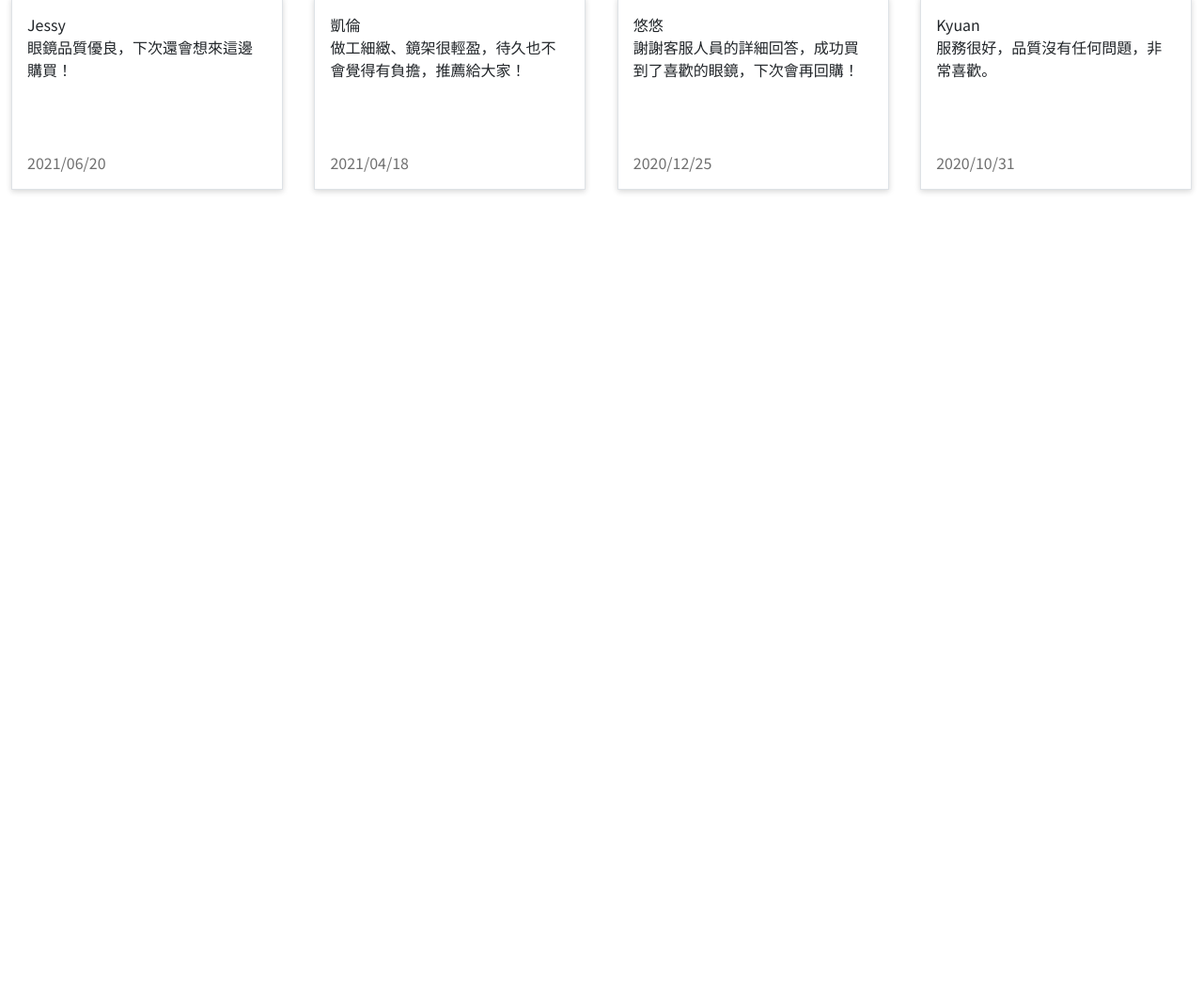
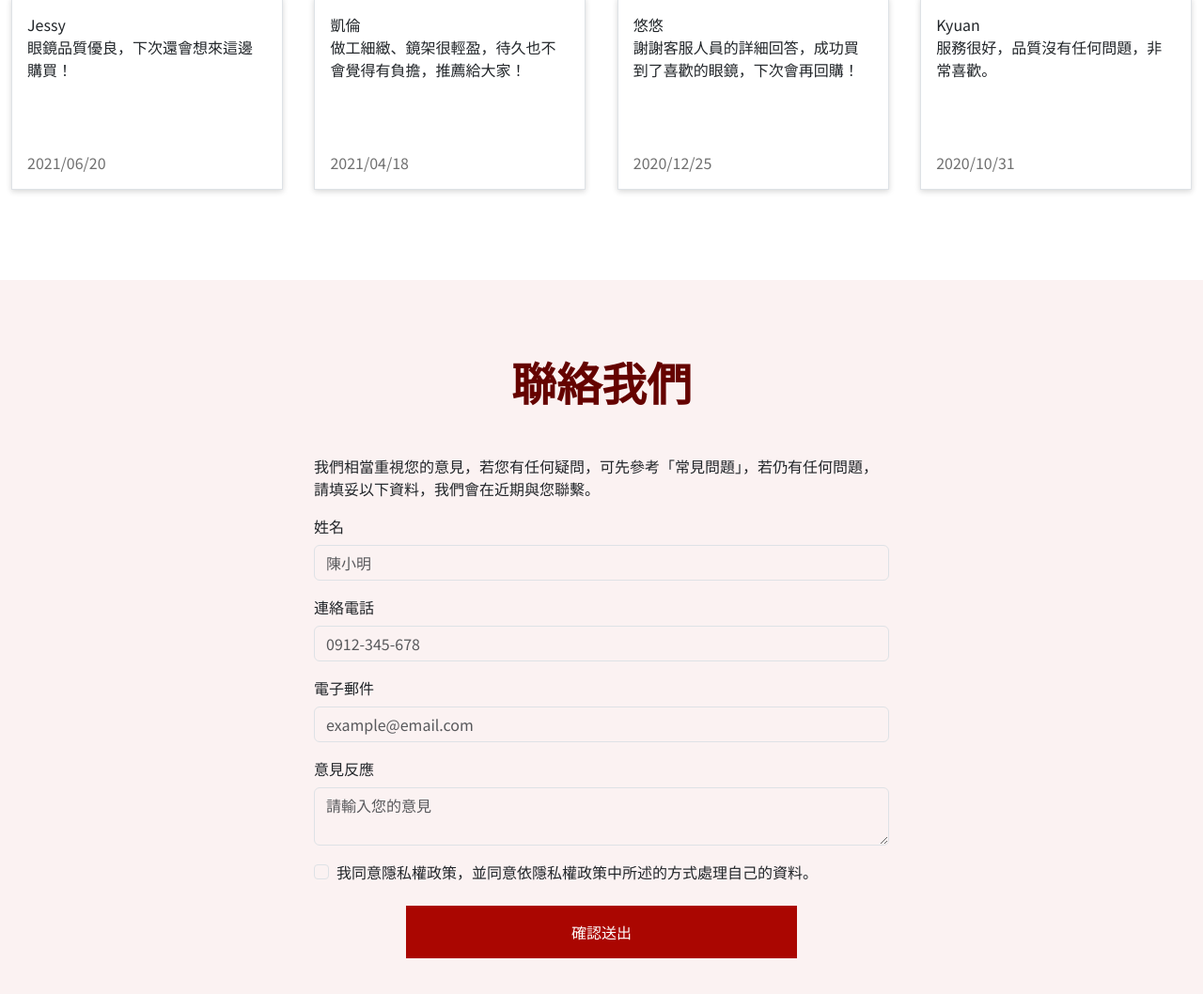
Before and after one commit to Afonguwu/2023-week3-4, a website built with Vite: page pages/index.html in a window 1280 px wide. Shown: the part 3151-4209 px from the top of the page at 94% size. Before the commit the page ends 3449 px from the top, so only its background shows below. Built offline with nearby package versions, Linux system fonts and the light colour scheme.

Commit message:
index/contact-us update

```diff
--- a/assets/scss/pages/_index.scss
+++ b/assets/scss/pages/_index.scss
@@ -186,3 +186,35 @@ section{
     }
   }
 }
+
+.contact-us{
+  background-color: $main-pink;
+  .container{
+    margin: 0 auto;
+    max-width: 348px;
+    @include pad{
+      max-width: 576px;
+    }
+    @include pc{
+      max-width: 636px;
+    }
+  }
+  form{
+    input,textarea{
+      background-color: $main-pink;
+    &:active{
+      background-color: #fff;
+    }
+  }
+  button{
+    width: 100%;
+    background-color: $main-red;
+    @include pad{
+      max-width: 336px;
+    }
+    @include pc{
+      max-width: 416px;
+    }
+  }
+  }
+}
--- a/pages/index.html
+++ b/pages/index.html
@@ -140,6 +140,35 @@
           </ul>
         </div>
       </section>
+      <section class="contact-us">
+        <div class="container">
+          <h2 class="text-center mb-4 mb-md-5">聯絡我們</h2>
+          <p>我們相當重視您的意見，若您有任何疑問，可先參考「常見問題」，若仍有任何問題，請填妥以下資料，我們會在近期與您聯繫。</p>
+          <form action="get">
+            <div class="mb-3">
+            <label class="form-label" for="name" >姓名</label>
+            <input class="form-control " type="text"  placeholder="陳小明" name="name" id="name">
+            </div>
+            <div class="mb-3">
+            <label  class="form-label" for="telephone">連絡電話</label>
+            <input class="form-control " type="tel" placeholder="0912-345-678" name="telephone" id="telephone">
+            </div>
+            <div class="mb-3">
+            <label class="form-label" for="mail" >電子郵件</label>
+            <input class="form-control " type="email" placeholder="example@email.com" name="mail" id="mail">
+            </div>
+            <div class="mb-3">
+            <label class="form-label" for="FormControlTextarea">意見反應</label>
+            <textarea  class="form-control " type="text" placeholder="請輸入您的意見" name="FormControlTextarea" id="FormControlTextarea"></textarea>
+            </div>
+            <div class="form-check mb-3">
+            <input class="form-check-input " type="checkbox" id="check" name="check" required>
+            <label class="form-label" for="check" >我同意隱私權政策，並同意依隱私權政策中所述的方式處理自己的資料。</label>
+            </div>
+            <button class="border-0 text-center text-white py-3 d-block mx-auto" type="submit" name="submit" >確認送出</button>
+          </form>
+        </div>
+      </section>
     </main>
     <%- include('./layout/footer'); -%>
 
```
